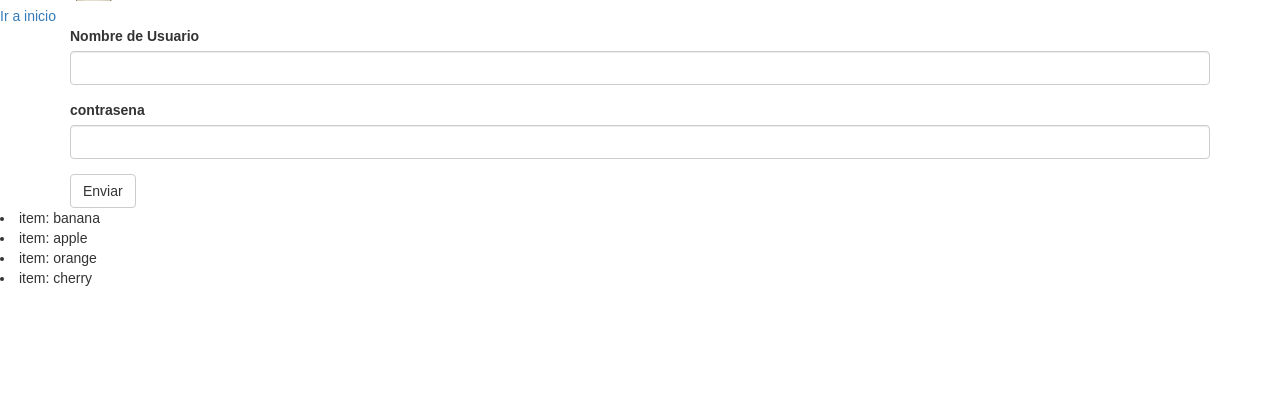
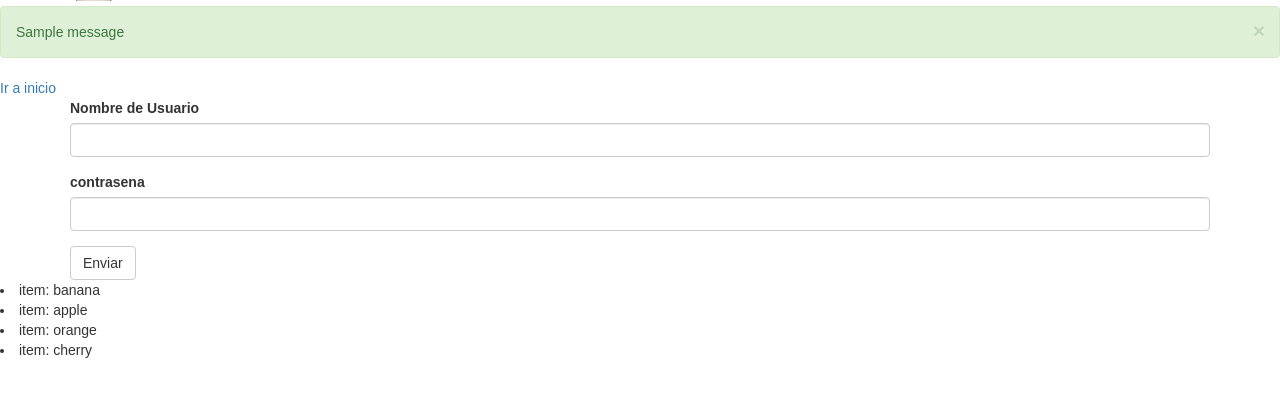
Before and after one commit to carlcri/2_CursoFlask, a Flask app: page /hello in a window 1280 px wide. Shown: the part 66-463 px from the top of the page. Run offline with Flask 2, Linux system fonts and the light colour scheme; one stand-in notice (Sample message) is shown; some libraries are stand-ins or nearby versions.

Commit message:
flashes emergentes y como cerrarlos

```diff
--- a/main.py
+++ b/main.py
@@ -1,4 +1,4 @@
-from flask import Flask, request, make_response, redirect, render_template, session, url_for
+from flask import Flask, request, make_response, redirect, render_template, session, url_for, flash
 from flask_bootstrap import Bootstrap
 from flask_wtf import FlaskForm
 from wtforms.fields import PasswordField, StringField, SubmitField
@@ -11,10 +11,9 @@ fruits = ['banana', 'apple', 'orange', 'cherry']
 app = Flask(__name__)
 bootstrap = Bootstrap(app)
 
-# esta propiedad permite configurar una llave secreta
 app.config['SECRET_KEY'] = 'password'
 
-# extendemos la clase FlaskForm. Lo que esta entre parentesis se concoce como etiquetas.
+
 class LoginForm(FlaskForm):
     username = StringField('Nombre de Usuario', validators=[DataRequired()])
     password = PasswordField('contrasena', validators=[DataRequired()])
@@ -49,6 +48,8 @@ def hello():
         user_name = login_form.username.data
         session['user_name'] = user_name
 
+        flash('nombre de usuario registrado con exito')
+
         return redirect(url_for('index'))
 
     return render_template('hello.html', **context)
--- a/templates/base.html
+++ b/templates/base.html
@@ -18,5 +18,21 @@
         {% include 'navbar.html' %}
     {% endblock %}
 
+    <!-- renderizar flashes-->
+    {% for message in get_flashed_messages() %}
+        <div class="alert alert-success alert-dismissible">
+            <!--Se coloca un boton que permitira cerrar el flash, data-dismiss permitira cerrar la alerta-->
+            <button type="button"
+                    data-dismiss="alert"
+                    class="close">&times;</button>
+            {{message}}
+        </div>
+    {% endfor %}
+
     {% block content%}{% endblock%}
+
+    <!-- importa los archivos javascript de bootstrap, y hereda, sin esto no se puede cerrar los flashes-->
+    {% block scripts %}
+        {{super()}}
+    {% endblock%}
 {% endblock %}
```
Also changed, not shown: 1 other file.
